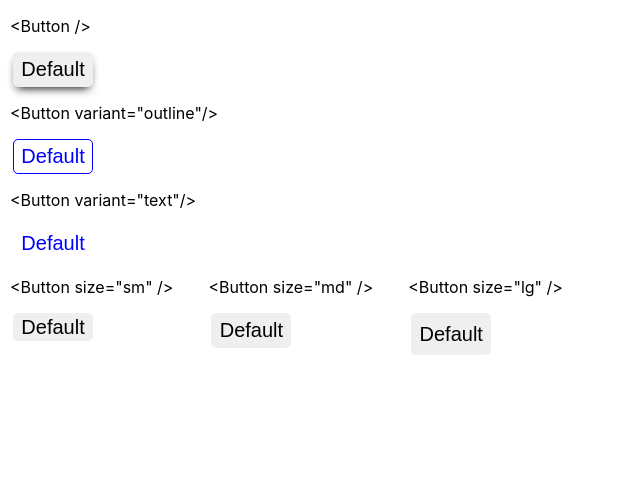
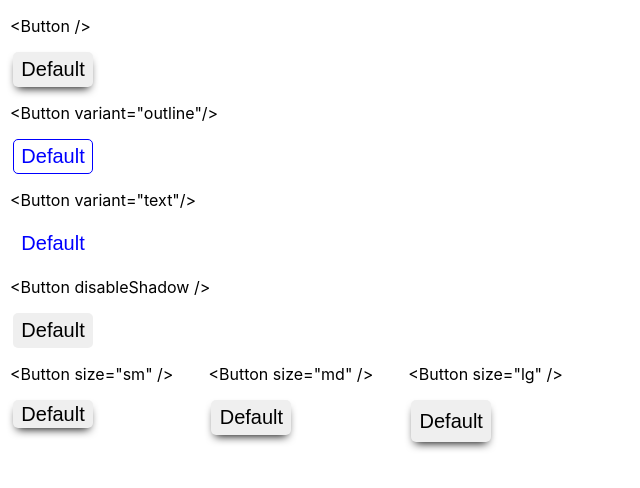
Before and after one commit to pressR2/Button-component, a React (Create React App) app: page / in a window 1280 px wide. Shown: the top 488 px of the page, without its empty margins (0-640 px from the left). Built offline with nearby package versions, Linux system fonts and the light colour scheme.

Commit message:
feat: add possibility to disable button shadow

```diff
--- a/src/App.css
+++ b/src/App.css
@@ -48,28 +48,28 @@
 /* Size classes */
 
 .sm {
-  /* background-color: #3636f7; */
-  /* color: white; */
-  box-shadow: none;
   height: 28px;
 }
 
 .md {
-  /* background-color: #3636f7; */
-  /* color: white; */
-  box-shadow: none;
   height: 35px;
 }
 
 .lg {
-  /* background-color: #3636f7; */
-  /* color: white; */
-  box-shadow: none;
   height: 42px;
 }
 
 .sizeClassesWrapper {
   display: flex;
   flex-direction: row;
-  /* align-items: center */
 }
+
+/* disable shadow */
+
+.off {
+  box-shadow: none;
+}
+
+.off:hover {
+  box-shadow: none;
+}
--- a/src/App.js
+++ b/src/App.js
@@ -11,12 +11,17 @@ class App extends Component {
         <p className = "main-p"> {'<Button variant="outline"/>'} </p>
         <Button
           variant = "outline"
+          // size = "lg"
         />
         <p className = "main-p"> {'<Button variant="text"/>'} </p>
         <Button
           variant = "text"
           // size = "lg"
         />
+
+        <p className = "main-p"> {'<Button disableShadow />'} </p>
+        <Button disableShadow ="off"/>
+
         <div className="sizeClassesWrapper">
           <div>
             <p className = "main-p"> {'<Button size="sm" />'} </p>
--- a/src/Button.js
+++ b/src/Button.js
@@ -5,9 +5,13 @@ class Button extends React.Component {
     render() {
         let buttonClass = ''
         let buttonSizeClass = ''
+        let disableShadow = ''
 
         if (this.props.variant === undefined) {
             buttonClass = 'main-button'
+            if (this.props.disableShadow === "off") {
+                disableShadow = "off"
+            }
         }
         if (this.props.variant === 'outline') {
           buttonClass = 'main-button-outline'
@@ -26,8 +30,9 @@ class Button extends React.Component {
             buttonSizeClass = 'lg'
         }
 
+
         return (
-            <button  className = {`id-button ${buttonClass} ${buttonSizeClass}`}> Default </button>
+            <button  className = {`id-button ${buttonClass} ${buttonSizeClass} ${disableShadow}`}> Default </button>
         )
 
     }
```
